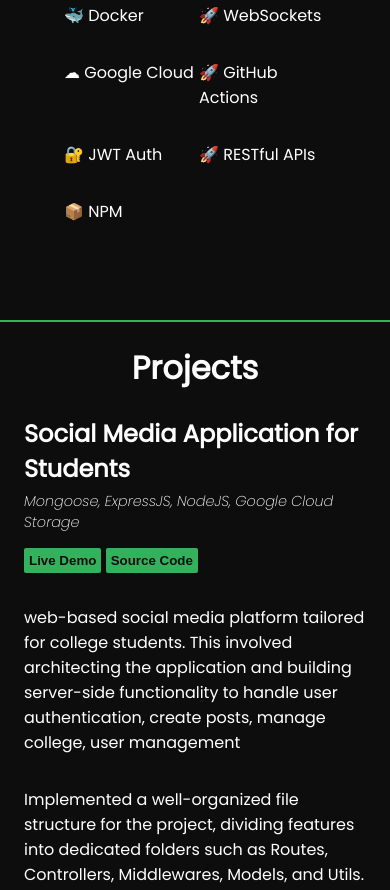
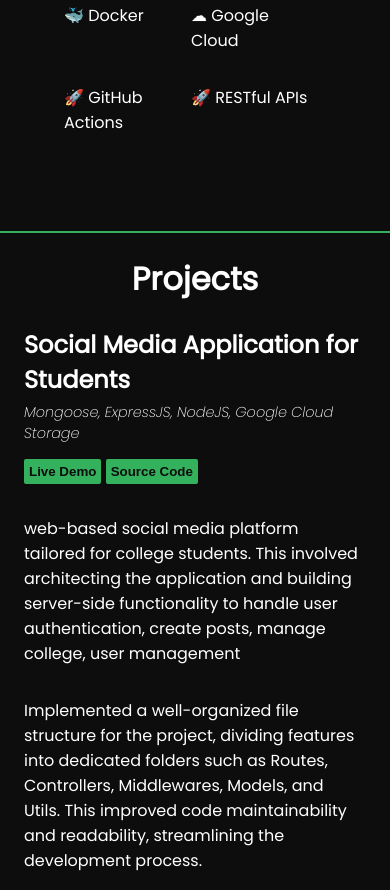
Before and after one commit to ashikkabeer/ashikkabeer.github.io, a plain HTML site: page index.html in a window 390 px wide. Shown: the part 1194-2084 px from the top of the page. Drawn offline with Linux system fonts and the light colour scheme; a web font is replaced by a local one.

Commit message:
responsive 1140px

```diff
--- a/index.html
+++ b/index.html
@@ -61,12 +61,9 @@
                         <p class="grid-item">🧪 Jest</p>
                         <p class="grid-item">🐧 Linux</p>
                         <p class="grid-item">🐳 Docker</p>
-                        <p class="grid-item">🚀 WebSockets</p>
                         <p class="grid-item">☁ Google Cloud</p>
                         <p class="grid-item">🚀 GitHub Actions</p>
-                        <p class="grid-item">🔐 JWT Auth</p>
                         <p class="grid-item">🚀 RESTful APIs</p>
-                        <p class="grid-item">📦 NPM</p>
                     </div>
                 </div>
             </div>
--- a/mediaStyle.css
+++ b/mediaStyle.css
@@ -4,9 +4,11 @@
     body {
         background-color: var(--primary-color);
     }
+
     .hero-text {
         color: var(--hero-text);
     }
+
     .nav {
         display: none;
     }
@@ -17,7 +19,8 @@
         grid-template-columns: repeat(2, 1fr);
 
     }
-    .changeColor{
+
+    .changeColor {
         border-radius: 5px;
         opacity: 50%;
         border: 2px white;
@@ -78,3 +81,30 @@
 
     .project-details {}
 }
+
+@media only screen and (max-width: 1140px) {
+    .content-body {
+        margin-left: 1.5em;
+        margin-right: 2em;
+
+    }
+    .project-item {}
+
+    .project-title {
+        font-weight: 800;
+        font-size: x-large;
+        margin-bottom: 0px;
+    }
+
+    .project-stack {
+        margin-top: 5px;
+        font-size: 0.9rem;
+        font-style: italic;
+    }
+
+    .project-explain {
+        margin-right: 0;
+    }
+
+    .project-details {}
+}
--- a/style.css
+++ b/style.css
@@ -12,17 +12,17 @@ html {
     transition: background-color var(--transition-duration) ease, color var(--transition-duration) ease;
 }
 
-.changeColor{
+.changeColor {
     border-radius: 5px;
     opacity: 50%;
     border: 2px white;
     margin-top: 8em;
-    background-color: var(--text-color);
+    /* background-color: var(--hero-text); */
 }
 
 .change-clr-btn {
     font-style: italic;
-    color: var(--text-color);
+    color: var(--hero-text);
     align-items: flex-end;
 }
 
@@ -56,9 +56,11 @@ body {
     margin: 1.5em;
 
 }
+
 .name-logo {
     text-decoration: underline;
 }
+
 .quote {
     font-family: 'Cedarville Cursive', cursive;
     font-size: 1.5em;
```
